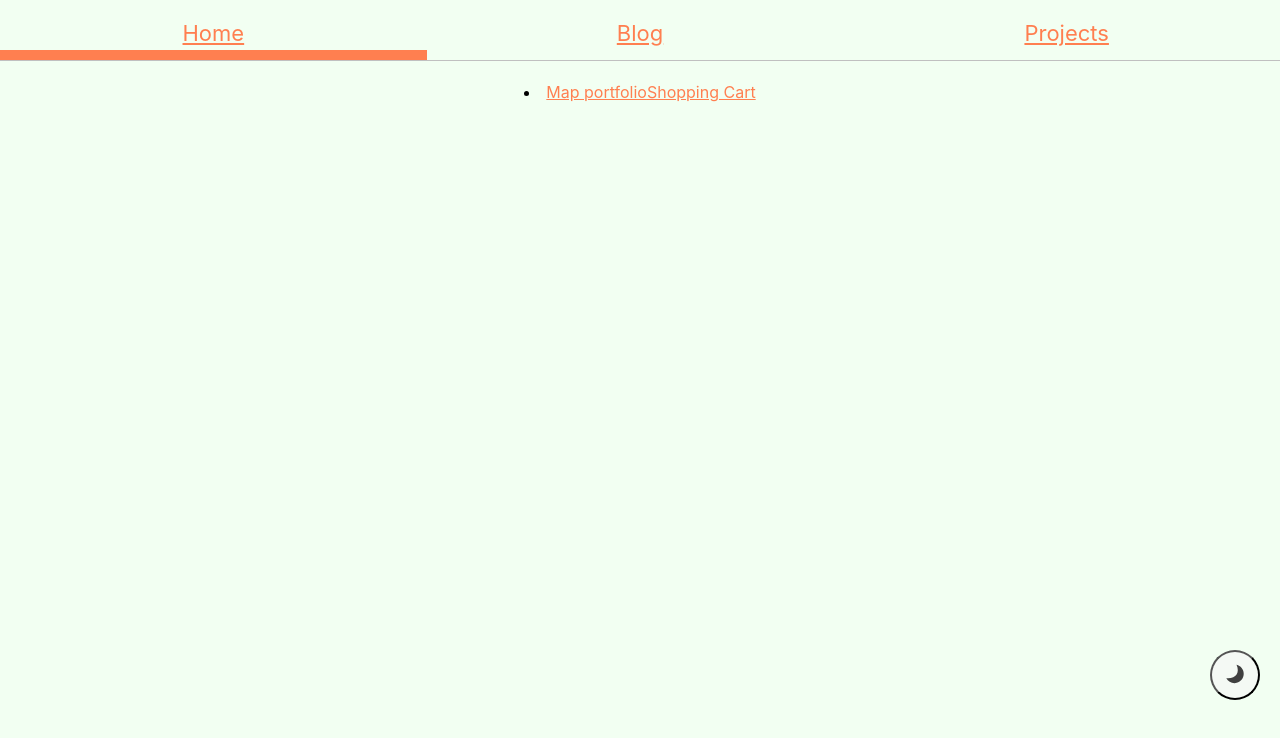
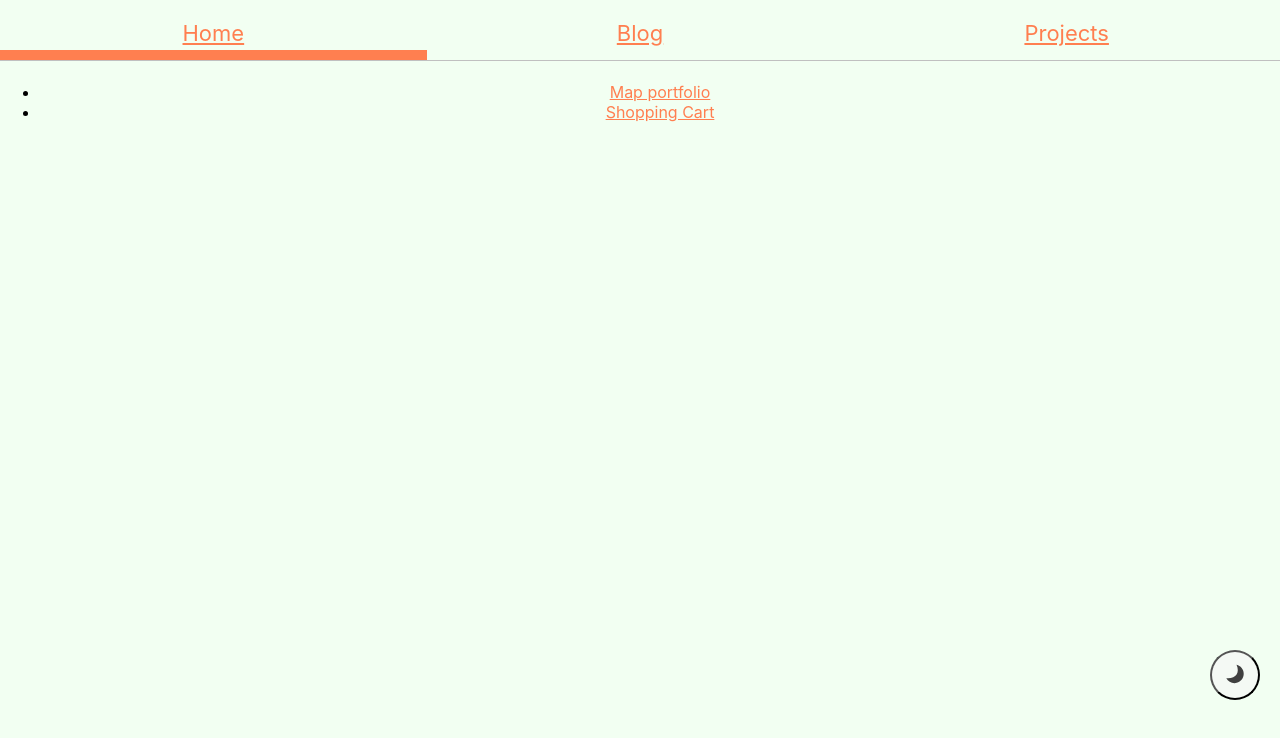
Before and after one commit to brenno-calado/portfolio, a React (Create React App) app: page /portfolio/projects in a window 1280 px wide. Shown: the top 738 px of the page. Built offline with nearby package versions, Linux system fonts and the light colour scheme.

Commit message:
fix minor list error

```diff
--- a/src/pages/Projects/ShoppingCart/ShoppingCart.jsx
+++ b/src/pages/Projects/ShoppingCart/ShoppingCart.jsx
@@ -86,7 +86,7 @@ const ShoppingCart = () => {
 
   useEffect(() => {
     document.title = 'Mercado Libre Pirata';
-    document.getElementById('favicon').href = './mlp.svg';
+    // document.getElementById('favicon').href = './mlp.svg';
     searchAPI('computador');
     retrieveLocalStorage();
     return () => {
--- a/src/pages/Projects/index.jsx
+++ b/src/pages/Projects/index.jsx
@@ -4,6 +4,7 @@ import { Link } from 'react-router-dom';
 const Projects = () => (
   <>
     <h1>Projects</h1>
+    <ul>
       <li>
         <a
           target="_blank"
@@ -12,8 +13,11 @@ const Projects = () => (
         >
           Map portfolio
         </a>
+      </li>
+      <li>
         <Link to="/portfolio/projects/shopping-cart">Shopping Cart</Link>
       </li>
+    </ul>
   </>
 );
 
```
Lines whose indentation alone changed are shown as unchanged.
